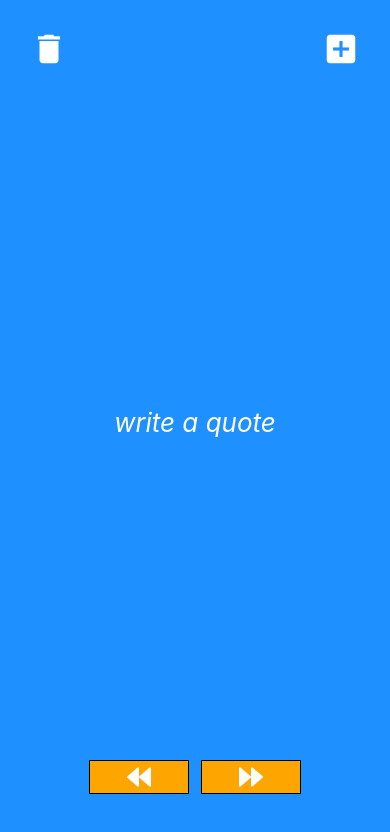
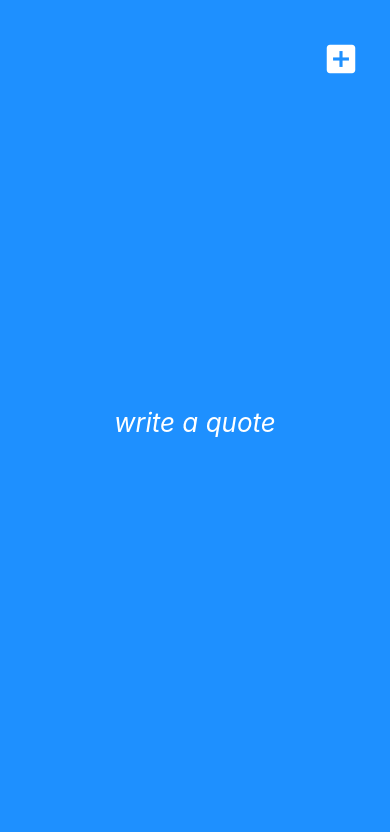
Before and after one commit to thisKonrad/react_native_quotes_app, a React Native app: screen / in a window 390 px wide. Shown: the top 832 px of the page. Built offline with nearby package versions, Linux system fonts and the light colour scheme.

Commit message:
added buton show toggle

```diff
--- a/App.js
+++ b/App.js
@@ -51,9 +51,9 @@ export default function App() {
 
   const deleteQuote = () => {
     const newQuotes = [...quotes];
-    newQuotes.splice(index, 1)
+    newQuotes.splice(index, 1);
+    setIndex(0);
     setQuotes(newQuotes);
-    setIndex(0);
     /* :: save again in async storage :: */
     saveQuotes(newQuotes);
   }
@@ -111,6 +111,7 @@ export default function App() {
             color='white' />}
         />
       </View>
+      {quotes.length > 0 ?
         <View style={styles.pressableDeleteQuote}>
           <IconButton
             onPress={handleDeleteQuote}
@@ -120,12 +121,15 @@ export default function App() {
               color='white' />}
           />
         </View>
+        : null}
       <NewQuote
         show={showNewQuoteDialog}
         cancel={handleCancelNewQuote}
         onSubmit={handleSubmit}
       />
       <View style={styles.pressableWrap}>
+        {quotes.length > 1 ?
+          <>
             <Button
               onPress={handleNextQuote}
               icon={<AntDesign
@@ -139,6 +143,9 @@ export default function App() {
                 name='forward'
                 size={24}
                 color='white' />} />
+
+          </>
+          : null}
       </View>
       <StatusBar style='auto' />
     </View>
@@ -168,12 +175,12 @@ const styles = StyleSheet.create({
 
   pressableNewQuote: {
     position: 'absolute',
-    top: 30,
+    top: 40,
     right: 30,
   },
   pressableDeleteQuote: {
     position: 'absolute',
-    top: 30,
+    top: 40,
     left: 30,
   },
   noQuotesText: {
```
Lines whose indentation alone changed are shown as unchanged.
